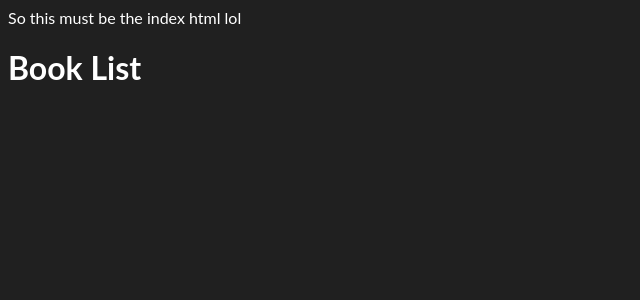
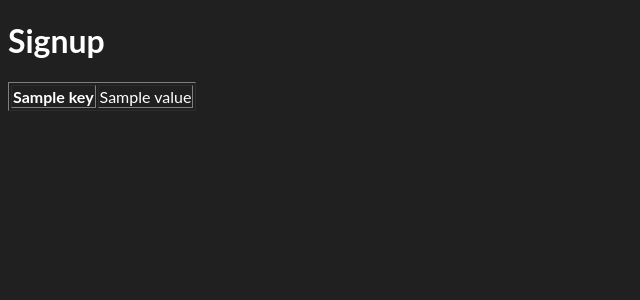
Before and after one commit to m-zurkiyeh/Login, a Flask app: template templates/index.html in a window 1280 px wide. Shown: the top 300 px of the page, without its empty margins (0-640 px from the left). Run offline with Flask 3, Linux system fonts and the light colour scheme; the template is opened without the code that fills it: values that come from a table or form of the project are taken from there, most other values are stand-ins (such as "Sample title", 1, 10 or a date in 2020).

Commit message:
jinja code addition

```diff
--- a/connector.py
+++ b/connector.py
@@ -40,7 +40,11 @@ class connector:
         dbm.add_to_table(user["email"], user["name"], user["user_id"])
         return "User Successfully Created", 201
 
-    @app.route("/signup")
+    @app.route("/signup", methods=["GET", "POST"])
     def signup():
         su = Sign_up()
+        if su.is_submitted():
+            result = request.form
+            print(su.email.data)
+            return render_template("index.html", result=result)
         return render_template("signup.html", form=su)
--- a/templates/base.html
+++ b/templates/base.html
@@ -9,10 +9,7 @@
 </head>
 
 <body>
-    So this must be the index html lol
-    <h1>Book List</h1>
-    <ul></ul>
-
+<h1>Signup</h1>
 {% block content %} {% endblock %}
 </body>
 
--- a/templates/index.html
+++ b/templates/index.html
@@ -7,32 +7,19 @@
     <h1>Book List</h1>
     <ul></ul>
 
+{% endblock %}
 
-
-    <form class="form" action="" method="post">
-        <p>
-            {{form.email.label}} <br>
-            {{form.email(size=30)}}
-        </p>
-
-        <p>
-            {{form.first_name.label}} <br>
-            {{form.first_name(size=30)}}
-        </p>
-
-        <p>
-            {{form.last_name.label}} <br>
-            {{form.last_name(size=30)}}
-        </p>
-
-
-        <p>
-            {{form.password.label}} <br>
-            {{form.password(size=30)}}
-        </p>
-
-        <p>{{form.submit()}}</p>
-
-
-    </form>
+{% block content %}
+<table border="1">
+    {% for key,value in result.items()%}
+    <tr>
+        <th>
+            {{key}}
+        </th>
+        <td>
+            {{value}}
+        </td>
+    </tr>
+    {% endfor %}
+</table>
 {% endblock %}
```
